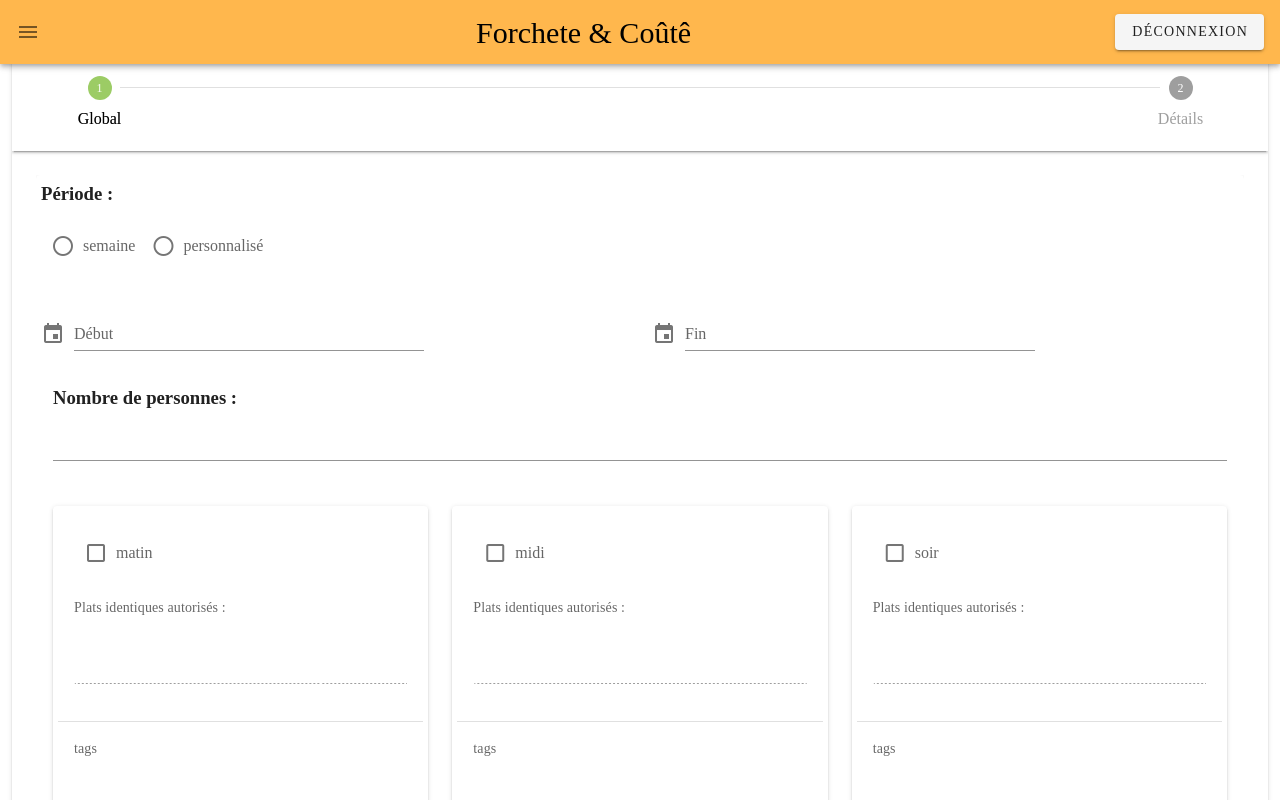
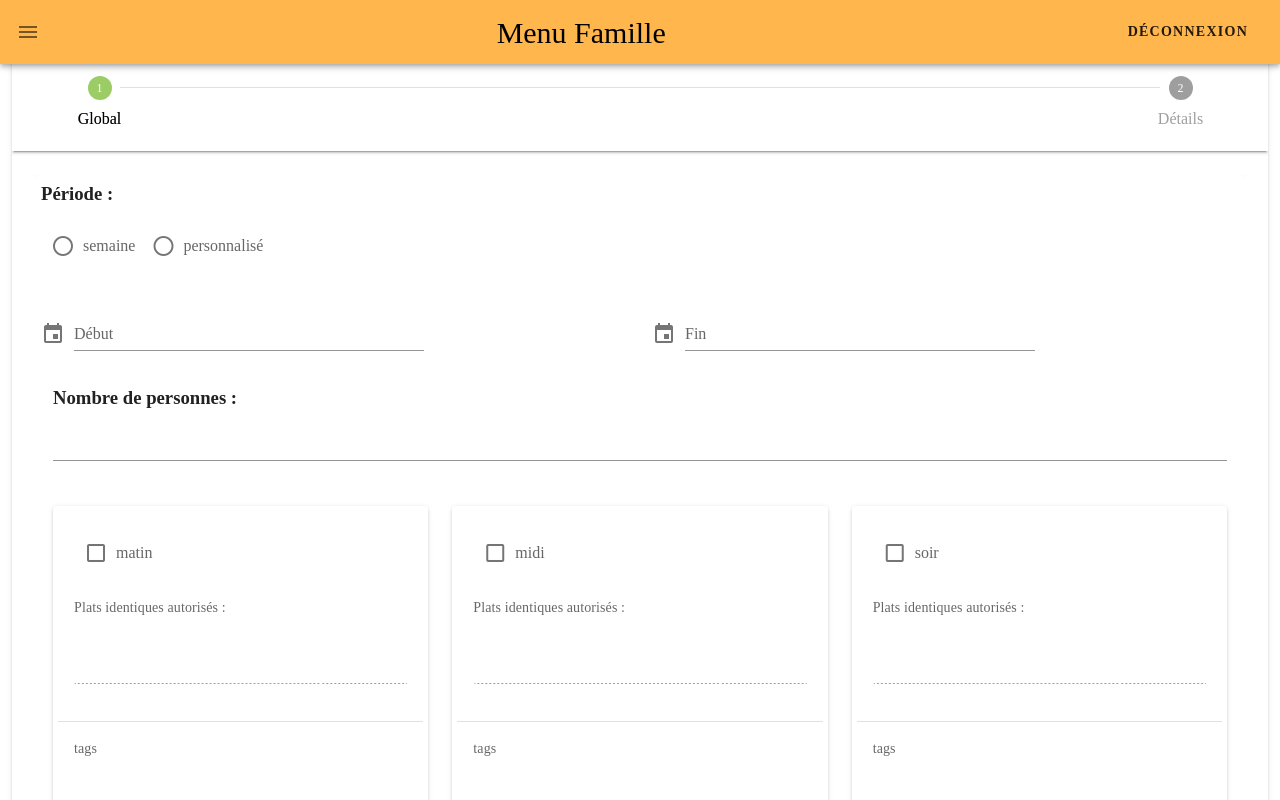
Before and after one commit to dorineT/MDL-MenuFamille, a Vue app in the folder front/menufamille/: page /creationMenu in a window 1280 px wide. Shown: the top 800 px of the page. Built offline with nearby package versions, Linux system fonts and the light colour scheme; sample sign-in values are in the browser's storage.

Commit message:
suppression des console.log dans les pages front

```diff
--- a/front/menufamille/src/App.vue
+++ b/front/menufamille/src/App.vue
@@ -23,9 +23,9 @@
 		<v-app-bar app color="#FFB74D" v-if="loggedIn">
 			<v-app-bar-nav-icon @click="drawer = !drawer"></v-app-bar-nav-icon>
 			<v-container fluid>
-				<v-toolbar-title style="align-content: center"><div class="divTitle">Forchete & Coûtê </div></v-toolbar-title>
+				<v-toolbar-title style="align-content: center"><div class="divTitle">Menu Famille</div></v-toolbar-title>
 			</v-container>
-			<v-btn @click="logOut">Déconnexion</v-btn>
+			<v-btn text @click="logOut" class="divTitle"><strong>Déconnexion</strong></v-btn>
 		</v-app-bar>
 
 		<v-main>
--- a/front/menufamille/src/components/CalendarConstraintDayDay.vue
+++ b/front/menufamille/src/components/CalendarConstraintDayDay.vue
@@ -302,7 +302,6 @@
 
 			/// UPDATE
 			updateMenuJourCreate(item, periode) {
-				console.log("update calendrier configuration " + periode);
 
 				let menuJourOld = this.items.find((elem) => elem.id === item.id);
 
@@ -358,7 +357,6 @@
 					(this.errorMessage.midi !== "") |
 					(this.errorMessage.soir !== "")
 				) {
-					console.log(this.errorMessage);
 					menuJourOld = menuJourSave;
 					this.errorMessage.error = true;
 				} else {
@@ -404,7 +402,6 @@
 				});
 
 				for (const item in count) {
-					console.log(count[item] + " " + item);
 					if (count[item] > this.formData.nbPlatMidi) {
 						return "Contrainte de plat identique non respectée pour le midi";
 					}
@@ -425,7 +422,6 @@
 				});
 
 				for (const item in count) {
-					console.log(count[item] + " " + item);
 					if (count[item] > this.formData.nbPlatSoir) {
 						return "Contrainte de plat identique non respectée pour le soir";
 					}
@@ -441,8 +437,6 @@
 					verrou: false,
 					plats: this.items
 				}
-				console.log('menu créé')
-				console.log(menuNew)
 				this.$router.push('/');
 			}
 		},
--- a/front/menufamille/src/components/CalendarResume.vue
+++ b/front/menufamille/src/components/CalendarResume.vue
@@ -256,23 +256,17 @@ let DAOMenu = new MenuDao()
 
       this.menus = await DAOMenu.getMenuLock()
 
-
-      console.log('data ' + this.menus)
-
       this.menus.forEach(menu => {
-          console.log('menu. date ' + menu.dateDebut)
           let periodeNew = {
               text: menu.dateDebut + ' - ' +menu.dateFin,
               value: menu.menu_id
             }
-            console.log(periodeNew)
           this.itemPeriode.push(periodeNew)
       });
 
     },
     watch:{
         comboboxMenuSelected(slot){
-          console.log(slot + ' id menu')
         if(slot === 'Aucun menu sélectionné'){
           this.items = []
         }
```
Also changed, not shown: front/menufamille/src/components/CalendarModificationMenu.vue (+0 -8 lines), front/menufamille/src/components/CalendarSuggestion.vue (+0 -8 lines), front/menufamille/src/components/DialogModificationJourPlat.vue (+0 -9 lines).
